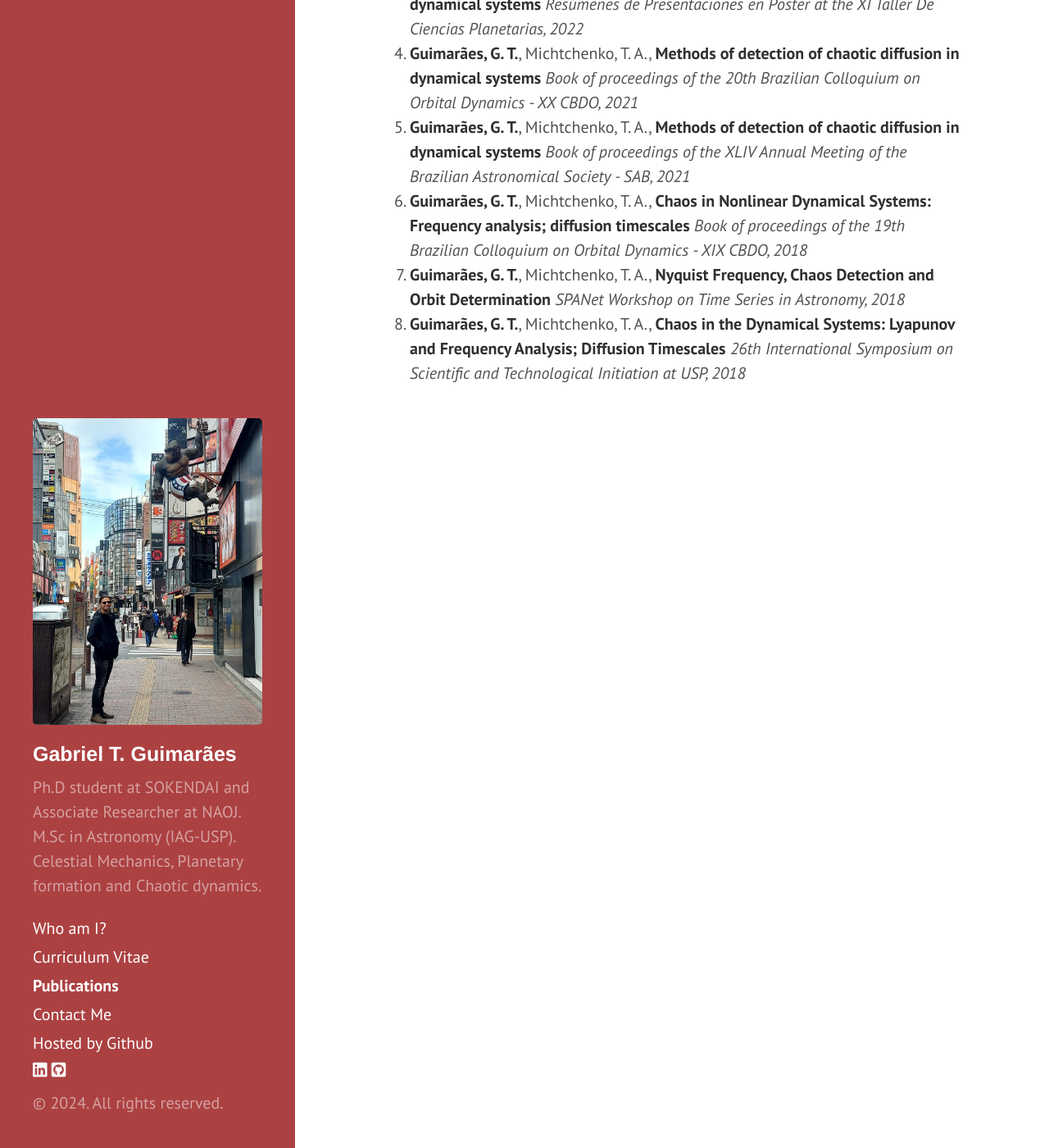
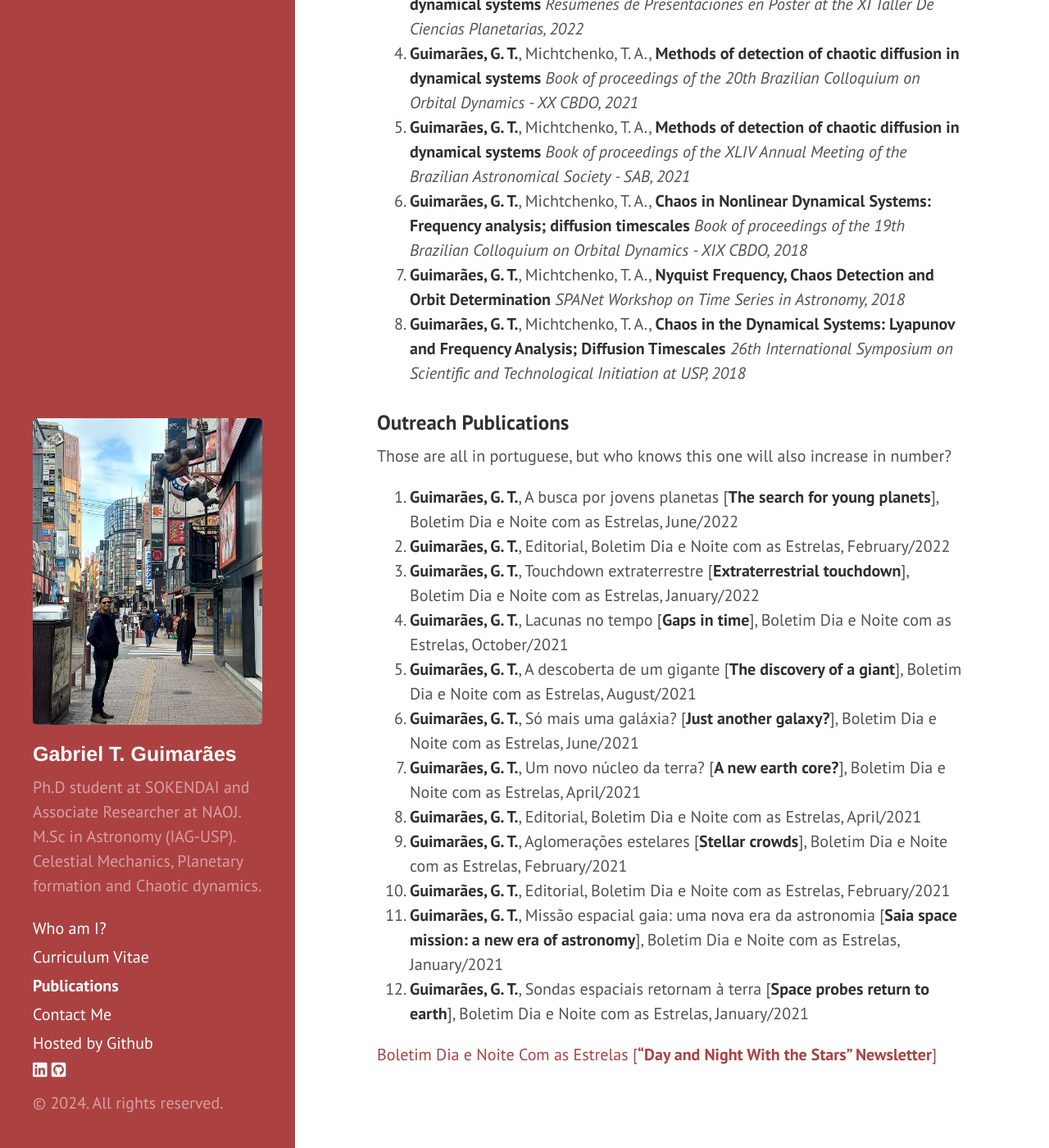
Before and after one commit to gabrieltxg/gabrieltxg.github.io, a Jekyll site: the page built from publications.md, in a window 1280 px wide and 1400 px high, scrolled down 975 px. Shown: the whole window at 82% size. Built offline with Jekyll 4.4.1, drawn with Linux system fonts in a browser that asks for light colours; nearby versions of some CDN libraries; Markdown is read by kramdown in place of the engine named in the settings; a style sheet for code colours, icons or effects is not loaded; some of the changed text lies outside the part shown.

Commit message:
Update publications.md

```diff
--- a/publications.md
+++ b/publications.md
@@ -28,3 +28,22 @@ https://sab-astro.org.br/sab/publicacoes/boletim-da-sab-vol-34/
 6. **Guimarães, G. T.**, Michtchenko, T. A., **Chaos in Nonlinear Dynamical Systems: Frequency analysis; diffusion timescales** _Book of proceedings of the 19th Brazilian Colloquium on Orbital Dynamics - XIX CBDO, 2018_
 7. **Guimarães, G. T.**, Michtchenko, T. A., **Nyquist Frequency, Chaos Detection and Orbit Determination** _SPANet Workshop on Time Series in Astronomy, 2018_
 8. **Guimarães, G. T.**, Michtchenko, T. A., **Chaos in the Dynamical Systems: Lyapunov and Frequency Analysis; Diffusion Timescales** _26th International Symposium on Scientific and Technological Initiation at USP, 2018_
+
+### Outreach Publications
+
+Those are all in portuguese, but who knows this one will also increase in number?
+
+1. **Guimarães, G. T.**, A busca por jovens planetas [**The search for young planets**], Boletim Dia e Noite com as Estrelas, June/2022
+2. **Guimarães, G. T.**, Editorial, Boletim Dia e Noite com as Estrelas, February/2022
+3. **Guimarães, G. T.**, Touchdown extraterrestre [**Extraterrestrial touchdown**], Boletim Dia e Noite com as Estrelas, January/2022
+4. **Guimarães, G. T.**, Lacunas no tempo [**Gaps in time**], Boletim Dia e Noite com as Estrelas, October/2021
+5. **Guimarães, G. T.**, A descoberta de um gigante [**The discovery of a giant**], Boletim Dia e Noite com as Estrelas, August/2021
+6. **Guimarães, G. T.**, Só mais uma galáxia? [**Just another galaxy?**], Boletim Dia e Noite com as Estrelas, June/2021
+7. **Guimarães, G. T.**, Um novo núcleo da terra? [**A new earth core?**], Boletim Dia e Noite com as Estrelas, April/2021
+8. **Guimarães, G. T.**, Editorial, Boletim Dia e Noite com as Estrelas, April/2021
+9. **Guimarães, G. T.**, Aglomerações estelares [**Stellar crowds**], Boletim Dia e Noite com as Estrelas, February/2021
+10. **Guimarães, G. T.**, Editorial, Boletim Dia e Noite com as Estrelas, February/2021
+11. **Guimarães, G. T.**, Missão espacial gaia: uma nova era da astronomia [**Saia space mission: a new era of astronomy**], Boletim Dia e Noite com as Estrelas, January/2021
+12. **Guimarães, G. T.**, Sondas espaciais retornam à terra [**Space probes return to earth**], Boletim Dia e Noite com as Estrelas, January/2021
+
+[Boletim Dia e Noite Com as Estrelas [**"Day and Night With the Stars" Newsletter**]](https://www.iag.usp.br/astronomia/boletim_dnce)
```
Also changed, not shown: other parts of publications.md (+1 -1 lines).
